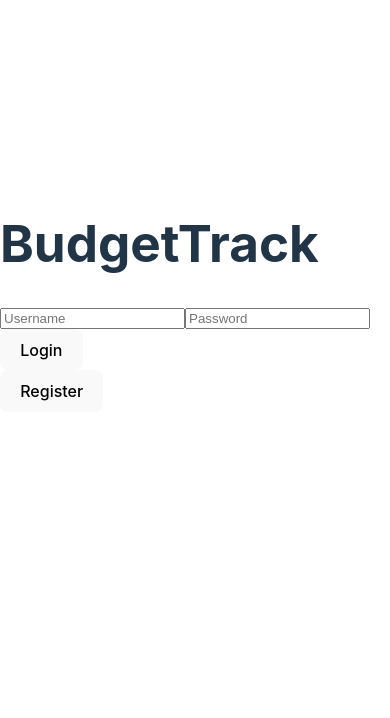
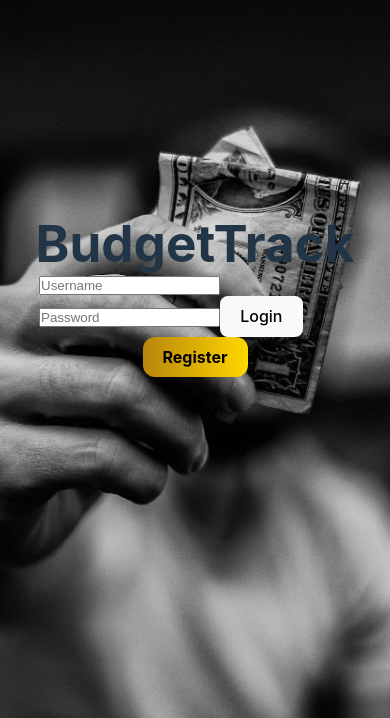
Before and after one commit to JCorts1/Budgettrack_client, a React (Vite) app: page / in a window 390 px wide. Shown: the part 126-844 px from the top of the page. Built offline with nearby package versions, Linux system fonts and the light colour scheme.

Commit message:
The front-page has some improvment

```diff
--- a/src/App.jsx
+++ b/src/App.jsx
@@ -9,7 +9,8 @@ const App = () => {
   const [activeForm, setActiveForm] = useState('login'); // New state to track active form
 
   return (
-    <div>
+    <div className='landpage'>
+      <div className='auth-form'>
         {!token ? (
           <>
             <h1>BudgetTrack</h1>
@@ -18,7 +19,7 @@ const App = () => {
             ) : (
               <Login setActiveForm={setActiveForm} setToken={setToken} />
             )}
-          <button onClick={() => setActiveForm(activeForm === 'login' ? 'register' : 'login')}>
+            <button className='main-button' onClick={() => setActiveForm(activeForm === 'login' ? 'register' : 'login')}>
             {activeForm === 'login' ? 'Register' : 'Login'}
             </button>
           </>
@@ -29,6 +30,7 @@ const App = () => {
           </>
         )}
       </div>
+    </div>
   );
 };
 
--- a/src/styles/frontpage.css
+++ b/src/styles/frontpage.css
@@ -0,0 +1,48 @@
+* {
+  margin: 0;
+  padding: 0;
+}
+
+.landpage {
+  width: 100vw;
+  height: 100vh;
+  background-image: url('./img/money.jpg');
+  background-size: cover;
+  display: flex;
+  flex-direction: column;
+  background-position: center;
+}
+
+.main-button{
+  background: linear-gradient(to right, #B8860B, #FFD700); /* Gold gradient */
+  color: black; /* Text color */
+  border: none;
+  padding: 10px 20px;
+  border-radius: 12px; /* Rounded corners */
+  font-size: 16px;
+  font-weight: bold;
+  cursor: pointer;
+  transition: transform 0.3s ease, box-shadow 0.3s ease;
+}
+
+.main-button:hover {
+  background: linear-gradient(to right, #DAA520, #FFD700); /* Lighter gold gradient on hover */
+  transform: scale(1.1); /* Slight zoom on hover */
+  box-shadow: 0px 6px 20px rgba(0, 0, 0, 0.5);
+}
+
+@media (max-width: 600px) {
+  .landpage {
+    justify-content: center;
+    align-items: center;
+  }
+
+  .auth-form {
+    display: flex;
+    flex-direction: column;
+    width: 80%;
+    justify-content: center;
+    align-items: center;
+    height: 100%;
+  }
+}
```
Also changed, not shown: src/styles/img/money.jpg (added). Lines whose indentation alone changed are shown as unchanged.
